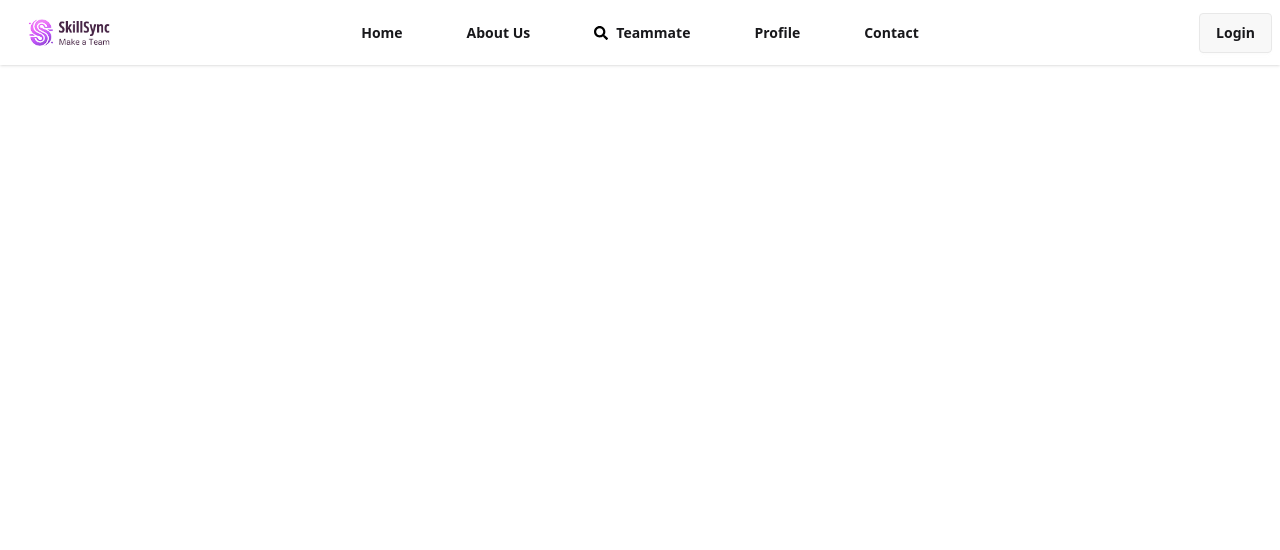
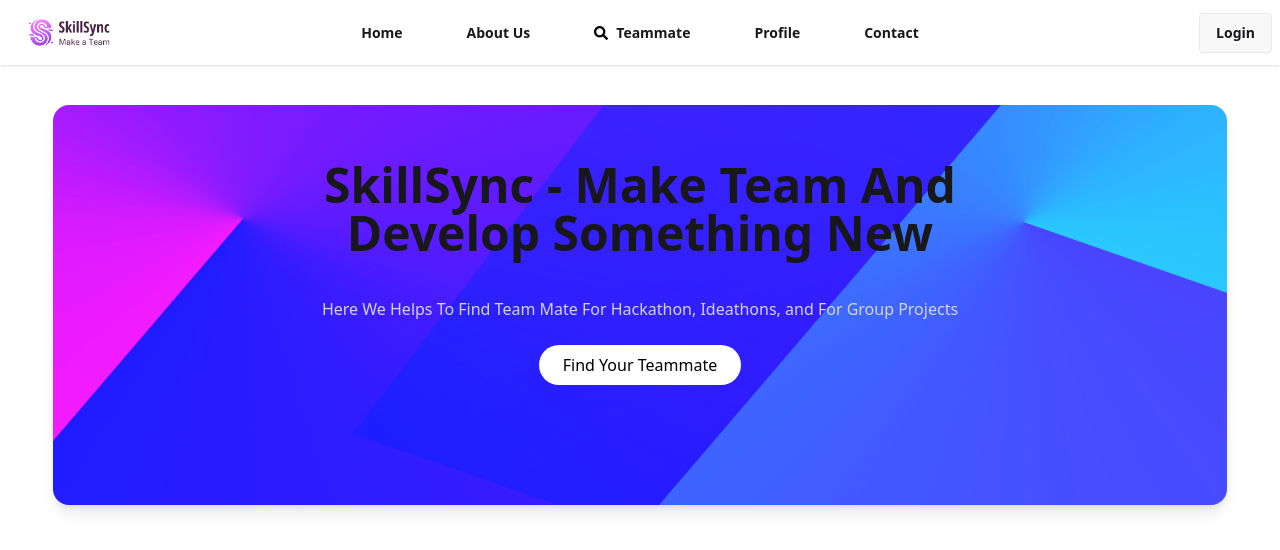
Before and after one commit to nitingayke/SkillSync, a React (Vite) app in the folder frontend/: page / in a window 1280 px wide. Shown: the top 550 px of the page. Built offline with nearby package versions, Linux system fonts and the light colour scheme.

Commit message:
some folders are added

```diff
--- a/frontend/src/App.jsx
+++ b/frontend/src/App.jsx
@@ -1,11 +1,11 @@
 import React from "react";
-import NavBar from "./components/NavBar";
+import HomeScreen from "./screens/HomeScreen";
 
 function App() {
 
   return (
     <>
-      <NavBar/>
+      <HomeScreen/>
     </>
   );
 }
--- /dev/null
+++ b/frontend/src/screens/HomeScreen.jsx
@@ -0,0 +1,27 @@
+import React from "react";
+import NavBar from "../components/NavBar";
+import backgroundImage from '../assets/homebanner.png';
+
+const HomeScreen = () => {
+  return (
+    <>
+      <NavBar />
+      <div className="min-h-screen flex my-10 justify-center">
+      <div
+        className="bg-white bg-opacity-80 p-8 rounded-2xl shadow-lg text-center w-11/12 max-w-8xl h-100 bg-cover bg-center bg-no-repeat"
+        style={{ backgroundImage: `url(${backgroundImage})`, backgroundSize: "100% 100%" }}
+      >
+        <h1 className="text-5xl mt-6 text-center font-bold mb-10 w-2/3 mx-auto">SkillSync - Make Team And Develop Something New</h1>
+        <p className= "text-base text-zinc-300 mb-6 mx-auto">
+        Here We Helps To Find Team Mate For Hackathon, Ideathons, and For Group Projects
+        </p>
+        <button className="bg-white py-2 text-1xl px-6 rounded-full  text-black hover:bg-blue-600 hover:text-white transition">
+        Find Your Teammate
+        </button>
+      </div>
+    </div>
+    </>
+  );
+};
+
+export default HomeScreen;
--- a/package.json
+++ /dev/null
@@ -1,5 +0,0 @@
-{
-  "dependencies": {
-    "react-icons": "^5.5.0"
-  }
-}
```
Also changed, not shown: frontend/src/assets/homebanner.png (added), 1 other file (tests, documents, lock files or other folders).
